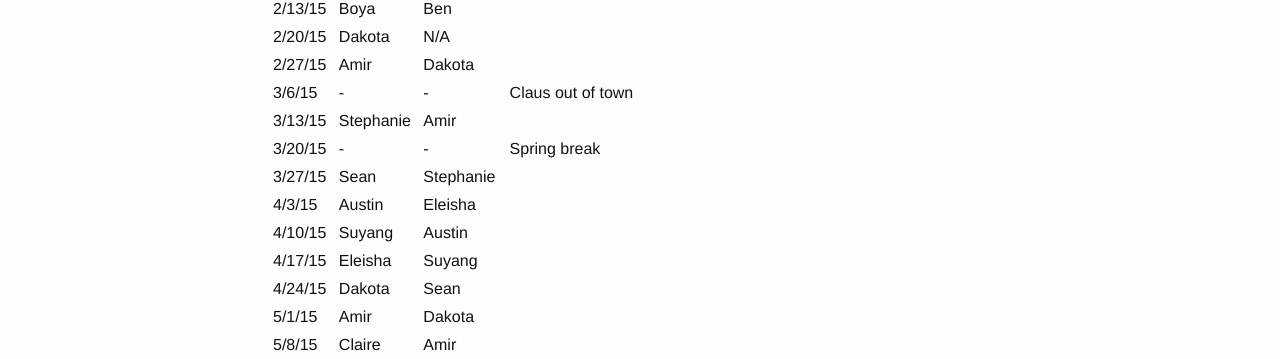
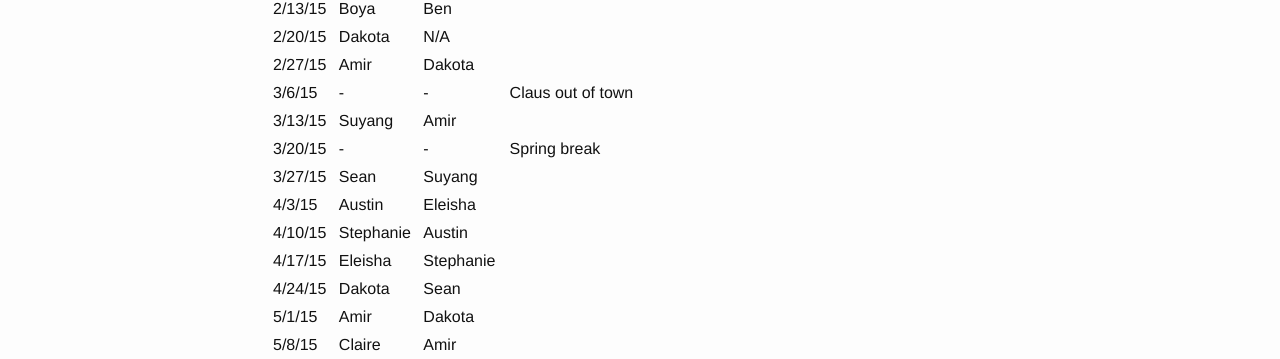
Before and after one commit to wilkelab/wilkelab.github.io.archive_sep_2020, a Jekyll site: the page built from lab_meetings.md, in a window 1280 px wide. Shown: the part 426-785 px from the top of the page. Built offline with Jekyll 4.4.1, drawn with Linux system fonts in a browser that asks for light colours.

Commit message:
schedule update

```diff
--- a/lab_meetings.md
+++ b/lab_meetings.md
@@ -20,12 +20,12 @@ Lab meetings are held Fridays from 11 am - 12:30 pm in MBB 3.204.
 |2/20/15 || Dakota    || N/A       ||
 |2/27/15 || Amir      || Dakota    ||
 |3/6/15  || -         ||  -        || Claus out of town
-|3/13/15 || Stephanie || Amir      ||
+|3/13/15 || Suyang    || Amir      ||
 |3/20/15 || -         ||  -        || Spring break
-|3/27/15 || Sean      || Stephanie ||
+|3/27/15 || Sean      || Suyang    ||
 |4/3/15  || Austin    || Eleisha   ||
-|4/10/15 || Suyang    || Austin    ||
-|4/17/15 || Eleisha   || Suyang    ||
+|4/10/15 || Stephanie || Austin    ||
+|4/17/15 || Eleisha   || Stephanie ||
 |4/24/15 || Dakota    || Sean      ||
 |5/1/15  || Amir      || Dakota    ||
 |5/8/15  || Claire    || Amir      ||
```
